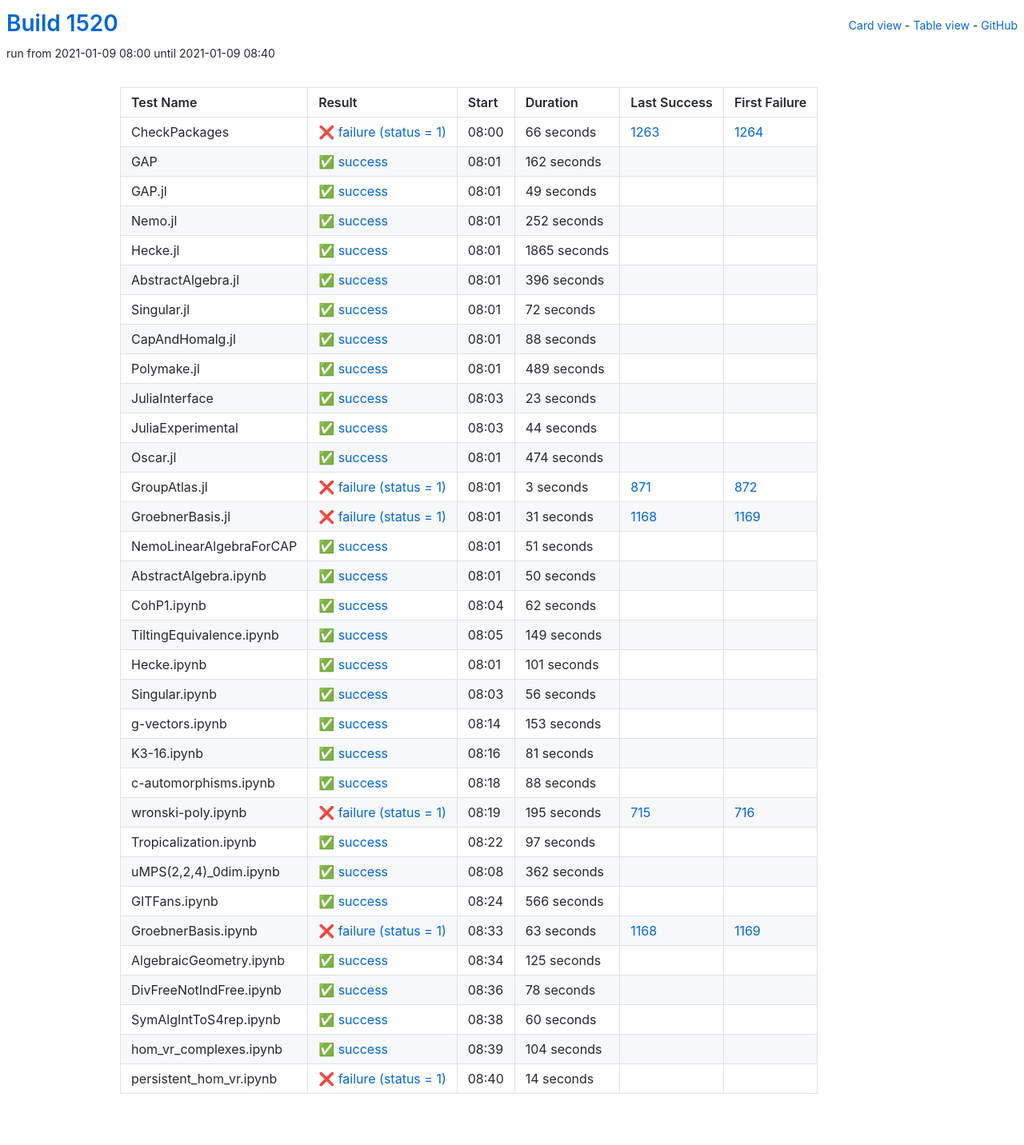
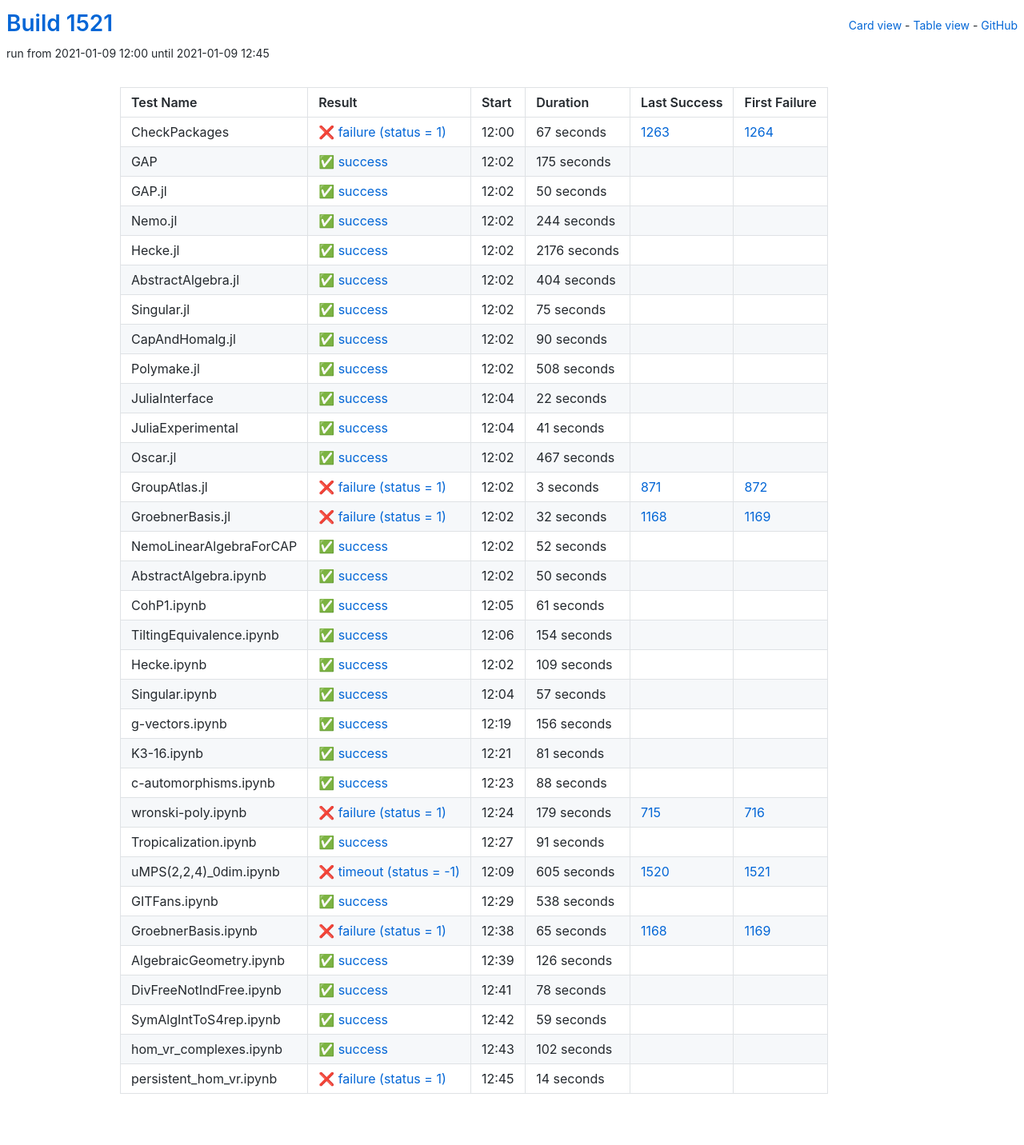
Before and after one commit to oscar-system/oscar-ci-status-stable, a Jekyll site: the page built from table.html, in a window 1280 px wide. Shown: the whole page at 80% size. Built offline with Jekyll 4.4.1, drawn with Linux system fonts in a browser that asks for light colours.

Commit message:
Build #1521

```diff
--- a/_data/ci.yml
+++ b/_data/ci.yml
@@ -1,6 +1,6 @@
 ---
-build: 1520
-build_url: https://oscarci.mathematik.uni-kl.de/job/oscar-stable/1520/
+build: 1521
+build_url: https://oscarci.mathematik.uni-kl.de/job/oscar-stable/1521/
 job: oscar-stable
 organization: oscar-system
 repo: oscar-ci-status-stable
@@ -8,152 +8,152 @@ repourl: https://github.com/oscar-system/oscar-ci-status-stable
 tests:
 - name: CheckPackages
   id: checkpackages
-  log: https://oscarci.mathematik.uni-kl.de/job/oscar-stable/1520/artifact/logs/build-1520/CheckPackages.log
-  start: 2021-01-09 08:00
+  log: https://oscarci.mathematik.uni-kl.de/job/oscar-stable/1521/artifact/logs/build-1521/CheckPackages.log
+  start: 2021-01-09 12:00
   success: false
   exitcode: 1
   status: failure
-  duration: 66
+  duration: 67
   last_success: 1263
   last_success_url: https://oscarci.mathematik.uni-kl.de/job/oscar-stable/1263/
   first_failure: 1264
   first_failure_url: https://oscarci.mathematik.uni-kl.de/job/oscar-stable/1264/
 - name: GAP
   id: gap
-  log: https://oscarci.mathematik.uni-kl.de/job/oscar-stable/1520/artifact/logs/build-1520/GAP.log
-  start: 2021-01-09 08:01
+  log: https://oscarci.mathematik.uni-kl.de/job/oscar-stable/1521/artifact/logs/build-1521/GAP.log
+  start: 2021-01-09 12:02
   success: true
   exitcode: 0
   status: success
-  duration: 162
+  duration: 175
   last_success: false
   last_success_url:
   first_failure: false
   first_failure_url:
 - name: GAP.jl
   id: gap-jl
-  log: https://oscarci.mathematik.uni-kl.de/job/oscar-stable/1520/artifact/logs/build-1520/GAP.jl.log
-  start: 2021-01-09 08:01
+  log: https://oscarci.mathematik.uni-kl.de/job/oscar-stable/1521/artifact/logs/build-1521/GAP.jl.log
+  start: 2021-01-09 12:02
   success: true
   exitcode: 0
   status: success
-  duration: 49
+  duration: 50
   last_success: false
   last_success_url:
   first_failure: false
   first_failure_url:
 - name: Nemo.jl
   id: nemo-jl
-  log: https://oscarci.mathematik.uni-kl.de/job/oscar-stable/1520/artifact/logs/build-1520/Nemo.jl.log
-  start: 2021-01-09 08:01
+  log: https://oscarci.mathematik.uni-kl.de/job/oscar-stable/1521/artifact/logs/build-1521/Nemo.jl.log
+  start: 2021-01-09 12:02
   success: true
   exitcode: 0
   status: success
-  duration: 252
+  duration: 244
   last_success: false
   last_success_url:
   first_failure: false
   first_failure_url:
 - name: Hecke.jl
   id: hecke-jl
-  log: https://oscarci.mathematik.uni-kl.de/job/oscar-stable/1520/artifact/logs/build-1520/Hecke.jl.log
-  start: 2021-01-09 08:01
+  log: https://oscarci.mathematik.uni-kl.de/job/oscar-stable/1521/artifact/logs/build-1521/Hecke.jl.log
+  start: 2021-01-09 12:02
   success: true
   exitcode: 0
   status: success
-  duration: 1865
+  duration: 2176
   last_success: false
   last_success_url:
   first_failure: false
   first_failure_url:
 - name: AbstractAlgebra.jl
   id: abstractalgebra-jl
-  log: https://oscarci.mathematik.uni-kl.de/job/oscar-stable/1520/artifact/logs/build-1520/AbstractAlgebra.jl.log
-  start: 2021-01-09 08:01
+  log: https://oscarci.mathematik.uni-kl.de/job/oscar-stable/1521/artifact/logs/build-1521/AbstractAlgebra.jl.log
+  start: 2021-01-09 12:02
   success: true
   exitcode: 0
   status: success
-  duration: 396
+  duration: 404
   last_success: false
   last_success_url:
   first_failure: false
   first_failure_url:
 - name: Singular.jl
   id: singular-jl
-  log: https://oscarci.mathematik.uni-kl.de/job/oscar-stable/1520/artifact/logs/build-1520/Singular.jl.log
-  start: 2021-01-09 08:01
+  log: https://oscarci.mathematik.uni-kl.de/job/oscar-stable/1521/artifact/logs/build-1521/Singular.jl.log
+  start: 2021-01-09 12:02
   success: true
   exitcode: 0
   status: success
-  duration: 72
+  duration: 75
   last_success: false
   last_success_url:
   first_failure: false
   first_failure_url:
 - name: CapAndHomalg.jl
   id: capandhomalg-jl
-  log: https://oscarci.mathematik.uni-kl.de/job/oscar-stable/1520/artifact/logs/build-1520/CapAndHomalg.jl.log
-  start: 2021-01-09 08:01
+  log: https://oscarci.mathematik.uni-kl.de/job/oscar-stable/1521/artifact/logs/build-1521/CapAndHomalg.jl.log
+  start: 2021-01-09 12:02
   success: true
   exitcode: 0
   status: success
-  duration: 88
+  duration: 90
   last_success: false
   last_success_url:
   first_failure: false
   first_failure_url:
 - name: Polymake.jl
   id: polymake-jl
-  log: https://oscarci.mathematik.uni-kl.de/job/oscar-stable/1520/artifact/logs/build-1520/Polymake.jl.log
-  start: 2021-01-09 08:01
+  log: https://oscarci.mathematik.uni-kl.de/job/oscar-stable/1521/artifact/logs/build-1521/Polymake.jl.log
+  start: 2021-01-09 12:02
   success: true
   exitcode: 0
   status: success
-  duration: 489
+  duration: 508
   last_success: false
   last_success_url:
   first_failure: false
   first_failure_url:
 - name: JuliaInterface
   id: juliainterface
-  log: https://oscarci.mathematik.uni-kl.de/job/oscar-stable/1520/artifact/logs/build-1520/JuliaInterface.log
-  start: 2021-01-09 08:03
+  log: https://oscarci.mathematik.uni-kl.de/job/oscar-stable/1521/artifact/logs/build-1521/JuliaInterface.log
+  start: 2021-01-09 12:04
   success: true
   exitcode: 0
   status: success
-  duration: 23
+  duration: 22
   last_success: false
   last_success_url:
   first_failure: false
   first_failure_url:
 - name: JuliaExperimental
   id: juliaexperimental
-  log: https://oscarci.mathematik.uni-kl.de/job/oscar-stable/1520/artifact/logs/build-1520/JuliaExperimental.log
-  start: 2021-01-09 08:03
+  log: https://oscarci.mathematik.uni-kl.de/job/oscar-stable/1521/artifact/logs/build-1521/JuliaExperimental.log
+  start: 2021-01-09 12:04
   success: true
   exitcode: 0
   status: success
-  duration: 44
+  duration: 41
   last_success: false
   last_success_url:
   first_failure: false
   first_failure_url:
 - name: Oscar.jl
   id: oscar-jl
-  log: https://oscarci.mathematik.uni-kl.de/job/oscar-stable/1520/artifact/logs/build-1520/Oscar.jl.log
-  start: 2021-01-09 08:01
+  log: https://oscarci.mathematik.uni-kl.de/job/oscar-stable/1521/artifact/logs/build-1521/Oscar.jl.log
+  start: 2021-01-09 12:02
   success: true
   exitcode: 0
   status: success
-  duration: 474
+  duration: 467
   last_success: false
   last_success_url:
   first_failure: false
   first_failure_url:
 - name: GroupAtlas.jl
   id: groupatlas-jl
-  log: https://oscarci.mathematik.uni-kl.de/job/oscar-stable/1520/artifact/logs/build-1520/GroupAtlas.jl.log
-  start: 2021-01-09 08:01
+  log: https://oscarci.mathematik.uni-kl.de/job/oscar-stable/1521/artifact/logs/build-1521/GroupAtlas.jl.log
+  start: 2021-01-09 12:02
   success: false
   exitcode: 1
   status: failure
@@ -164,32 +164,32 @@ tests:
   first_failure_url: https://oscarci.mathematik.uni-kl.de/job/oscar-stable/872/
 - name: GroebnerBasis.jl
   id: groebnerbasis-jl
-  log: https://oscarci.mathematik.uni-kl.de/job/oscar-stable/1520/artifact/logs/build-1520/GroebnerBasis.jl.log
-  start: 2021-01-09 08:01
+  log: https://oscarci.mathematik.uni-kl.de/job/oscar-stable/1521/artifact/logs/build-1521/GroebnerBasis.jl.log
+  start: 2021-01-09 12:02
   success: false
   exitcode: 1
   status: failure
-  duration: 31
+  duration: 32
   last_success: 1168
   last_success_url: https://oscarci.mathematik.uni-kl.de/job/oscar-stable/1168/
   first_failure: 1169
   first_failure_url: https://oscarci.mathematik.uni-kl.de/job/oscar-stable/1169/
 - name: NemoLinearAlgebraForCAP
   id: nemolinearalgebraforcap
-  log: https://oscarci.mathematik.uni-kl.de/job/oscar-stable/1520/artifact/logs/build-1520/NemoLinearAlgebraForCAP.log
-  start: 2021-01-09 08:01
+  log: https://oscarci.mathematik.uni-kl.de/job/oscar-stable/1521/artifact/logs/build-1521/NemoLinearAlgebraForCAP.log
+  start: 2021-01-09 12:02
   success: true
   exitcode: 0
   status: success
-  duration: 51
+  duration: 52
   last_success: false
   last_success_url:
   first_failure: false
   first_failure_url:
 - name: AbstractAlgebra.ipynb
   id: abstractalgebra-ipynb
-  log: https://oscarci.mathematik.uni-kl.de/job/oscar-stable/1520/artifact/logs/build-1520/AbstractAlgebra.ipynb.log
-  start: 2021-01-09 08:01
+  log: https://oscarci.mathematik.uni-kl.de/job/oscar-stable/1521/artifact/logs/build-1521/AbstractAlgebra.ipynb.log
+  start: 2021-01-09 12:02
   success: true
   exitcode: 0
   status: success
@@ -200,68 +200,68 @@ tests:
   first_failure_url:
 - name: CohP1.ipynb
   id: cohp1-ipynb
-  log: https://oscarci.mathematik.uni-kl.de/job/oscar-stable/1520/artifact/logs/build-1520/CohP1.ipynb.log
-  start: 2021-01-09 08:04
+  log: https://oscarci.mathematik.uni-kl.de/job/oscar-stable/1521/artifact/logs/build-1521/CohP1.ipynb.log
+  start: 2021-01-09 12:05
   success: true
   exitcode: 0
   status: success
-  duration: 62
+  duration: 61
   last_success: false
   last_success_url:
   first_failure: false
   first_failure_url:
 - name: TiltingEquivalence.ipynb
   id: tiltingequivalence-ipynb
-  log: https://oscarci.mathematik.uni-kl.de/job/oscar-stable/1520/artifact/logs/build-1520/TiltingEquivalence.ipynb.log
-  start: 2021-01-09 08:05
+  log: https://oscarci.mathematik.uni-kl.de/job/oscar-stable/1521/artifact/logs/build-1521/TiltingEquivalence.ipynb.log
+  start: 2021-01-09 12:06
   success: true
   exitcode: 0
   status: success
-  duration: 149
+  duration: 154
   last_success: false
   last_success_url:
   first_failure: false
   first_failure_url:
 - name: Hecke.ipynb
   id: hecke-ipynb
-  log: https://oscarci.mathematik.uni-kl.de/job/oscar-stable/1520/artifact/logs/build-1520/Hecke.ipynb.log
-  start: 2021-01-09 08:01
+  log: https://oscarci.mathematik.uni-kl.de/job/oscar-stable/1521/artifact/logs/build-1521/Hecke.ipynb.log
+  start: 2021-01-09 12:02
   success: true
   exitcode: 0
   status: success
-  duration: 101
+  duration: 109
   last_success: false
   last_success_url:
   first_failure: false
   first_failure_url:
 - name: Singular.ipynb
   id: singular-ipynb
-  log: https://oscarci.mathematik.uni-kl.de/job/oscar-stable/1520/artifact/logs/build-1520/Singular.ipynb.log
-  start: 2021-01-09 08:03
+  log: https://oscarci.mathematik.uni-kl.de/job/oscar-stable/1521/artifact/logs/build-1521/Singular.ipynb.log
+  start: 2021-01-09 12:04
   success: true
   exitcode: 0
   status: success
-  duration: 56
+  duration: 57
   last_success: false
   last_success_url:
   first_failure: false
   first_failure_url:
 - name: g-vectors.ipynb
   id: g-vectors-ipynb
-  log: https://oscarci.mathematik.uni-kl.de/job/oscar-stable/1520/artifact/logs/build-1520/g-vectors.ipynb.log
-  start: 2021-01-09 08:14
+  log: https://oscarci.mathematik.uni-kl.de/job/oscar-stable/1521/artifact/logs/build-1521/g-vectors.ipynb.log
+  start: 2021-01-09 12:19
   success: true
   exitcode: 0
   status: success
-  duration: 153
+  duration: 156
   last_success: false
   last_success_url:
   first_failure: false
   first_failure_url:
 - name: K3-16.ipynb
   id: k3-16-ipynb
-  log: https://oscarci.mathematik.uni-kl.de/job/oscar-stable/1520/artifact/logs/build-1520/K3-16.ipynb.log
-  start: 2021-01-09 08:16
+  log: https://oscarci.mathematik.uni-kl.de/job/oscar-stable/1521/artifact/logs/build-1521/K3-16.ipynb.log
+  start: 2021-01-09 12:21
   success: true
   exitcode: 0
   status: success
@@ -272,8 +272,8 @@ tests:
   first_failure_url:
 - name: c-automorphisms.ipynb
   id: c-automorphisms-ipynb
-  log: https://oscarci.mathematik.uni-kl.de/job/oscar-stable/1520/artifact/logs/build-1520/c-automorphisms.ipynb.log
-  start: 2021-01-09 08:18
+  log: https://oscarci.mathematik.uni-kl.de/job/oscar-stable/1521/artifact/logs/build-1521/c-automorphisms.ipynb.log
+  start: 2021-01-09 12:23
   success: true
   exitcode: 0
   status: success
@@ -284,80 +284,80 @@ tests:
   first_failure_url:
 - name: wronski-poly.ipynb
   id: wronski-poly-ipynb
-  log: https://oscarci.mathematik.uni-kl.de/job/oscar-stable/1520/artifact/logs/build-1520/wronski-poly.ipynb.log
-  start: 2021-01-09 08:19
+  log: https://oscarci.mathematik.uni-kl.de/job/oscar-stable/1521/artifact/logs/build-1521/wronski-poly.ipynb.log
+  start: 2021-01-09 12:24
   success: false
   exitcode: 1
   status: failure
-  duration: 195
+  duration: 179
   last_success: 715
   last_success_url: https://oscarci.mathematik.uni-kl.de/job/oscar-stable/715/
   first_failure: 716
   first_failure_url: https://oscarci.mathematik.uni-kl.de/job/oscar-stable/716/
 - name: Tropicalization.ipynb
   id: tropicalization-ipynb
-  log: https://oscarci.mathematik.uni-kl.de/job/oscar-stable/1520/artifact/logs/build-1520/Tropicalization.ipynb.log
-  start: 2021-01-09 08:22
+  log: https://oscarci.mathematik.uni-kl.de/job/oscar-stable/1521/artifact/logs/build-1521/Tropicalization.ipynb.log
+  start: 2021-01-09 12:27
   success: true
   exitcode: 0
   status: success
-  duration: 97
+  duration: 91
   last_success: false
   last_success_url:
   first_failure: false
   first_failure_url:
 - name: uMPS(2,2,4)_0dim.ipynb
   id: umps-2-2-4-0dim-ipynb
-  log: https://oscarci.mathematik.uni-kl.de/job/oscar-stable/1520/artifact/logs/build-1520/uMPS-2-2-4-_0dim.ipynb.log
-  start: 2021-01-09 08:08
+  log: https://oscarci.mathematik.uni-kl.de/job/oscar-stable/1521/artifact/logs/build-1521/uMPS-2-2-4-_0dim.ipynb.log
+  start: 2021-01-09 12:09
+  success: false
+  exitcode: -1
+  status: timeout
+  duration: 605
+  last_success: 1520
+  last_success_url: https://oscarci.mathematik.uni-kl.de/job/oscar-stable/1520/
+  first_failure: 1521
+  first_failure_url: https://oscarci.mathematik.uni-kl.de/job/oscar-stable/1521/
+- name: GITFans.ipynb
+  id: gitfans-ipynb
+  log: https://oscarci.mathematik.uni-kl.de/job/oscar-stable/1521/artifact/logs/build-1521/GITFans.ipynb.log
+  start: 2021-01-09 12:29
   success: true
   exitcode: 0
   status: success
-  duration: 362
-  last_success: false
-  last_success_url:
-  first_failure: false
-  first_failure_url:
-- name: GITFans.ipynb
-  id: gitfans-ipynb
-  log: https://oscarci.mathematik.uni-kl.de/job/oscar-stable/1520/artifact/logs/build-1520/GITFans.ipynb.log
-  start: 2021-01-09 08:24
-  success: true
-  exitcode: 0
-  status: success
-  duration: 566
+  duration: 538
   last_success: false
   last_success_url:
   first_failure: false
   first_failure_url:
 - name: GroebnerBasis.ipynb
   id: groebnerbasis-ipynb
-  log: https://oscarci.mathematik.uni-kl.de/job/oscar-stable/1520/artifact/logs/build-1520/GroebnerBasis.ipynb.log
-  start: 2021-01-09 08:33
+  log: https://oscarci.mathematik.uni-kl.de/job/oscar-stable/1521/artifact/logs/build-1521/GroebnerBasis.ipynb.log
+  start: 2021-01-09 12:38
   success: false
   exitcode: 1
   status: failure
-  duration: 63
+  duration: 65
   last_success: 1168
   last_success_url: https://oscarci.mathematik.uni-kl.de/job/oscar-stable/1168/
   first_failure: 1169
   first_failure_url: https://oscarci.mathematik.uni-kl.de/job/oscar-stable/1169/
 - name: AlgebraicGeometry.ipynb
   id: algebraicgeometry-ipynb
-  log: https://oscarci.mathematik.uni-kl.de/job/oscar-stable/1520/artifact/logs/build-1520/AlgebraicGeometry.ipynb.log
-  start: 2021-01-09 08:34
+  log: https://oscarci.mathematik.uni-kl.de/job/oscar-stable/1521/artifact/logs/build-1521/AlgebraicGeometry.ipynb.log
+  start: 2021-01-09 12:39
   success: true
   exitcode: 0
   status: success
-  duration: 125
+  duration: 126
   last_success: false
   last_success_url:
   first_failure: false
   first_failure_url:
 - name: DivFreeNotIndFree.ipynb
   id: divfreenotindfree-ipynb
-  log: https://oscarci.mathematik.uni-kl.de/job/oscar-stable/1520/artifact/logs/build-1520/DivFreeNotIndFree.ipynb.log
-  start: 2021-01-09 08:36
+  log: https://oscarci.mathematik.uni-kl.de/job/oscar-stable/1521/artifact/logs/build-1521/DivFreeNotIndFree.ipynb.log
+  start: 2021-01-09 12:41
   success: true
   exitcode: 0
   status: success
@@ -368,32 +368,32 @@ tests:
   first_failure_url:
 - name: SymAlgIntToS4rep.ipynb
   id: symalginttos4rep-ipynb
-  log: https://oscarci.mathematik.uni-kl.de/job/oscar-stable/1520/artifact/logs/build-1520/SymAlgIntToS4rep.ipynb.log
-  start: 2021-01-09 08:38
+  log: https://oscarci.mathematik.uni-kl.de/job/oscar-stable/1521/artifact/logs/build-1521/SymAlgIntToS4rep.ipynb.log
+  start: 2021-01-09 12:42
   success: true
   exitcode: 0
   status: success
-  duration: 60
+  duration: 59
   last_success: false
   last_success_url:
   first_failure: false
   first_failure_url:
 - name: hom_vr_complexes.ipynb
   id: hom-vr-complexes-ipynb
-  log: https://oscarci.mathematik.uni-kl.de/job/oscar-stable/1520/artifact/logs/build-1520/hom_vr_complexes.ipynb.log
-  start: 2021-01-09 08:39
+  log: https://oscarci.mathematik.uni-kl.de/job/oscar-stable/1521/artifact/logs/build-1521/hom_vr_complexes.ipynb.log
+  start: 2021-01-09 12:43
   success: true
   exitcode: 0
   status: success
-  duration: 104
+  duration: 102
   last_success: false
   last_success_url:
   first_failure: false
   first_failure_url:
 - name: persistent_hom_vr.ipynb
   id: persistent-hom-vr-ipynb
-  log: https://oscarci.mathematik.uni-kl.de/job/oscar-stable/1520/artifact/logs/build-1520/persistent_hom_vr.ipynb.log
-  start: 2021-01-09 08:40
+  log: https://oscarci.mathematik.uni-kl.de/job/oscar-stable/1521/artifact/logs/build-1521/persistent_hom_vr.ipynb.log
+  start: 2021-01-09 12:45
   success: false
   exitcode: 1
   status: failure
```
Also changed, not shown: README.md.
